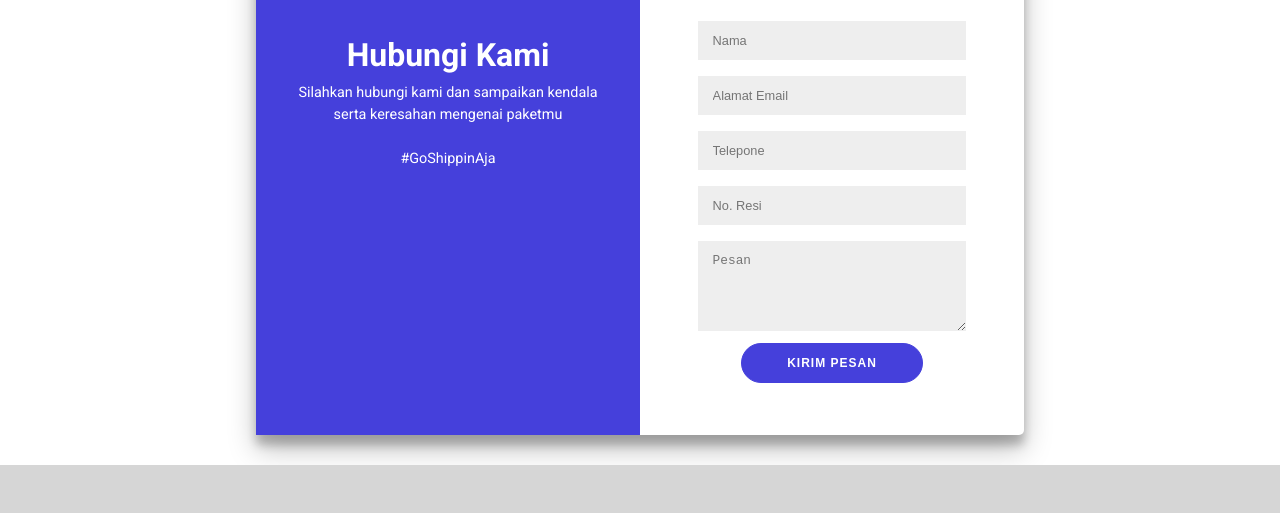
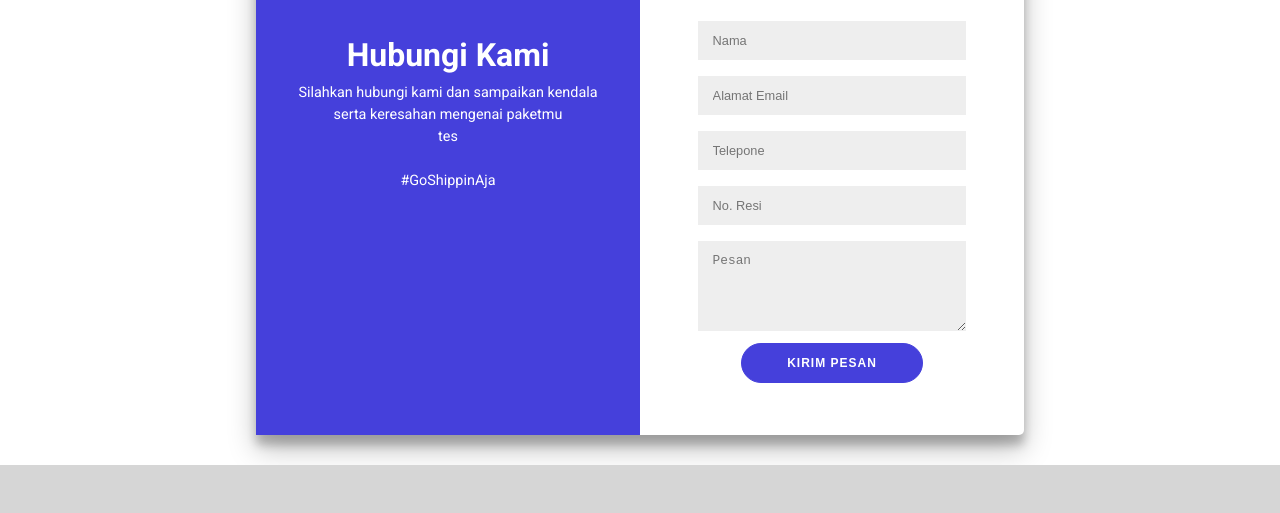
Before and after one commit to maslahatulka/GoShipp, a plain HTML site: page contact/index.html in a window 1280 px wide. Shown: the part 1311-1824 px from the top of the page. Drawn offline with Linux system fonts and the light colour scheme.

Commit message:
tambah tes

```diff
--- a/contact/index.html
+++ b/contact/index.html
@@ -35,6 +35,7 @@
               Silahkan hubungi kami dan sampaikan kendala serta keresahan
               mengenai paketmu
             </p>
+            <p>tes</p>
             <br />
             <p>#GoShippinAja</p>
           </div>
```
